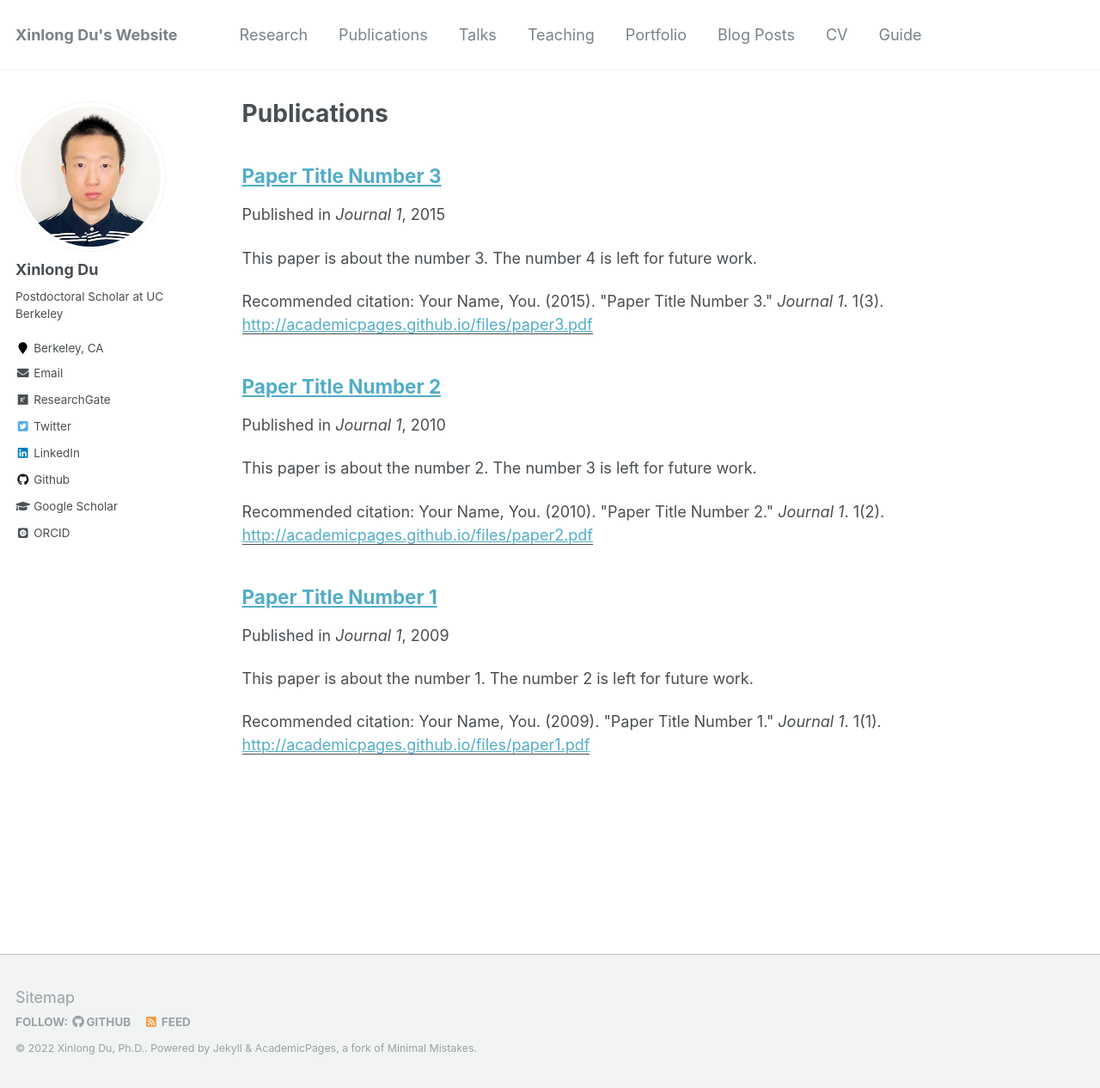
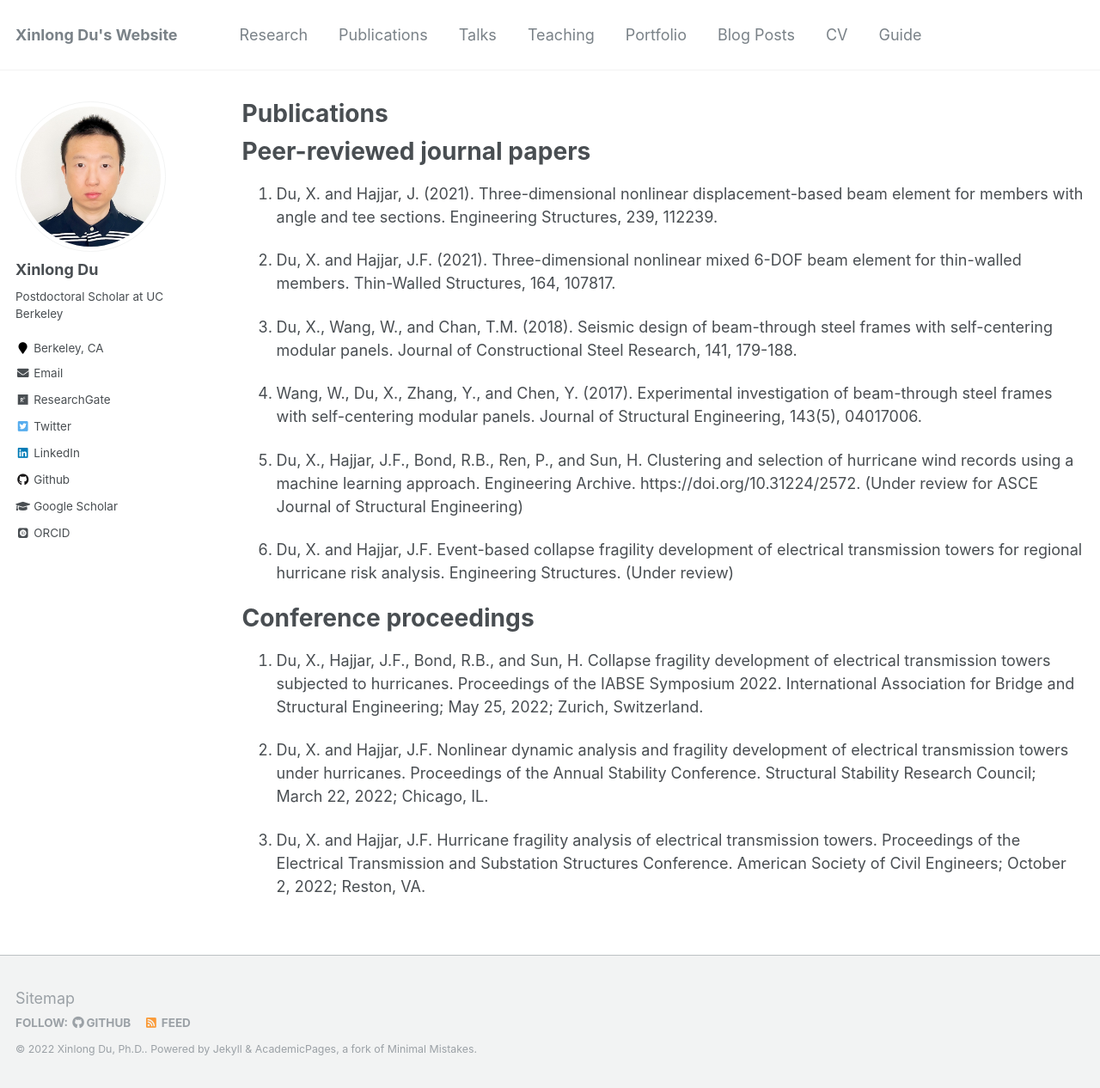
Before and after one commit to xinlong-du/xinlong-du.github.io, a Jekyll site: the page built from _pages/publications.md, in a window 1280 px wide and 1266 px high. Shown: the whole window at 86% size. Built offline with Jekyll 4.4.1, drawn with Linux system fonts in a browser that asks for light colours; some web fonts are replaced.

Commit message:
Update publications and talks

```diff
--- a/_pages/publications.md
+++ b/_pages/publications.md
@@ -5,12 +5,25 @@ permalink: /publications/
 author_profile: true
 ---
 
-{% if author.googlescholar %}
-  You can also find my articles on <u><a href="{{author.googlescholar}}">my Google Scholar profile</a>.</u>
-{% endif %}
+Peer-reviewed journal papers
+======
+1. Du, X. and Hajjar, J. (2021). Three-dimensional nonlinear displacement-based beam element for members with angle and tee sections. Engineering Structures, 239, 112239.
 
-{% include base_path %}
+2. Du, X. and Hajjar, J.F. (2021). Three-dimensional nonlinear mixed 6-DOF beam element for thin-walled members. Thin-Walled Structures, 164, 107817.
 
-{% for post in site.publications reversed %}
-  {% include archive-single.html %}
-{% endfor %}
+3. Du, X., Wang, W., and Chan, T.M. (2018). Seismic design of beam-through steel frames with self-centering modular panels. Journal of Constructional Steel Research, 141, 179-188.
+
+4. Wang, W., Du, X., Zhang, Y., and Chen, Y. (2017). Experimental investigation of beam-through steel frames with self-centering modular panels. Journal of Structural Engineering, 143(5), 04017006.
+
+5. Du, X., Hajjar, J.F., Bond, R.B., Ren, P., and Sun, H. Clustering and selection of hurricane wind records using a machine learning approach. Engineering Archive. https://doi.org/10.31224/2572. (Under review for ASCE Journal of Structural Engineering)
+
+6. Du, X. and Hajjar, J.F. Event-based collapse fragility development of electrical transmission towers for regional hurricane risk analysis. Engineering Structures. (Under review)
+
+Conference proceedings
+======
+1. Du, X., Hajjar, J.F., Bond, R.B., and Sun, H. Collapse fragility development of electrical transmission
+towers subjected to hurricanes. Proceedings of the IABSE Symposium 2022. International Association for Bridge and Structural Engineering; May 25, 2022; Zurich, Switzerland.
+
+2. Du, X. and Hajjar, J.F. Nonlinear dynamic analysis and fragility development of electrical transmission towers under hurricanes. Proceedings of the Annual Stability Conference. Structural Stability Research Council; March 22, 2022; Chicago, IL.
+
+3. Du, X. and Hajjar, J.F. Hurricane fragility analysis of electrical transmission towers. Proceedings of the Electrical Transmission and Substation Structures Conference. American Society of Civil Engineers; October 2, 2022; Reston, VA.
--- /dev/null
+++ b/_pages/talks.md
@@ -0,0 +1,18 @@
+---
+layout: archive
+title: "Talks and presentations"
+permalink: /talks/
+author_profile: true
+---
+
+Poster presentation at the ETS 2022 Conference
+======
+![Alt text](http://xinlong-du.github.io/files/ETS_Poster.png)
+
+Oral presentation at 2022 NASCC: The Steel Conference in conjuction with SSRC 2022 Annual Stability Conference
+======
+![Alt text](http://xinlong-du.github.io/files/SSRC_Presentation.png)
+
+Oral presentation at Engineering Mechanics Institute (EMI) Conference 2021
+======
+![Alt text](http://xinlong-du.github.io/files/EMI_Presentation.png)
```
Also changed, not shown: _pages/about.md (+8 -4 lines), _pages/talks.html (deleted, +0 -16 lines), files/EMI_Presentation.png (added), files/SSRC_Presentation.png (added), 1 other file.
